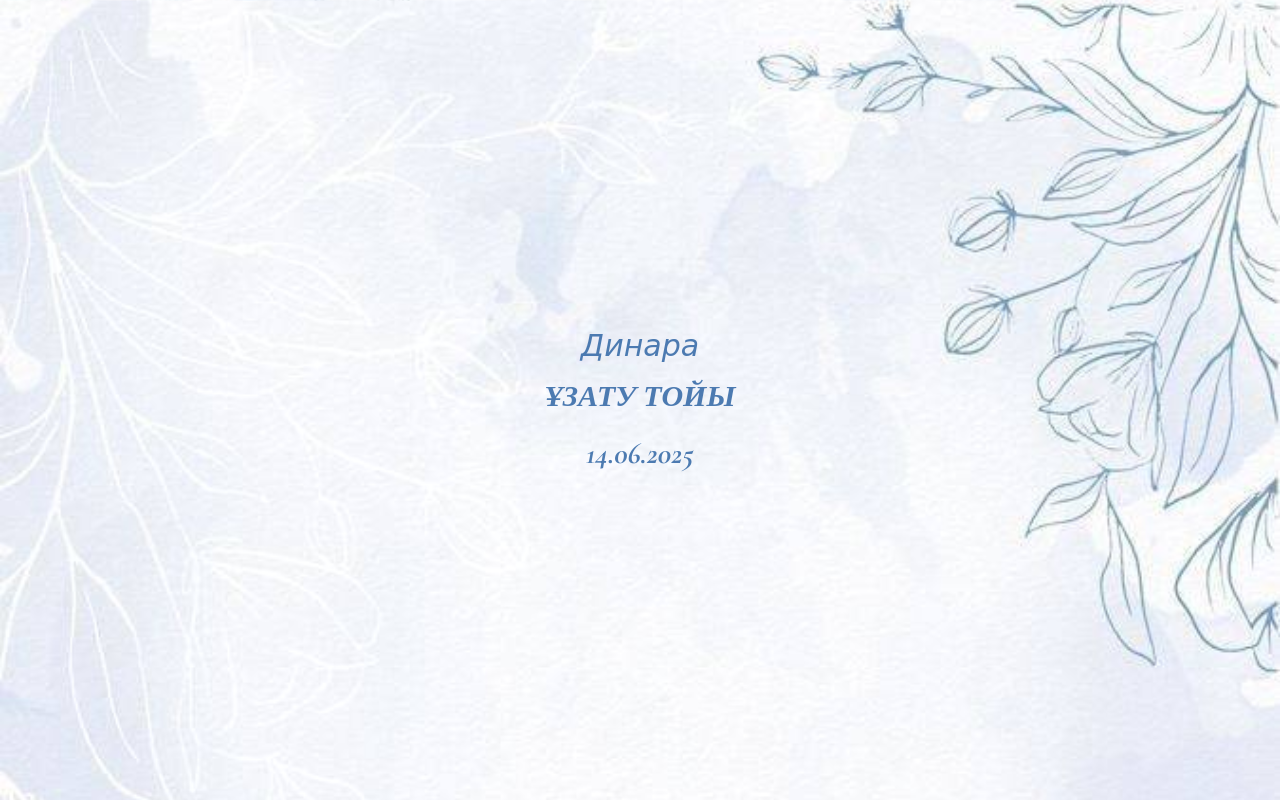
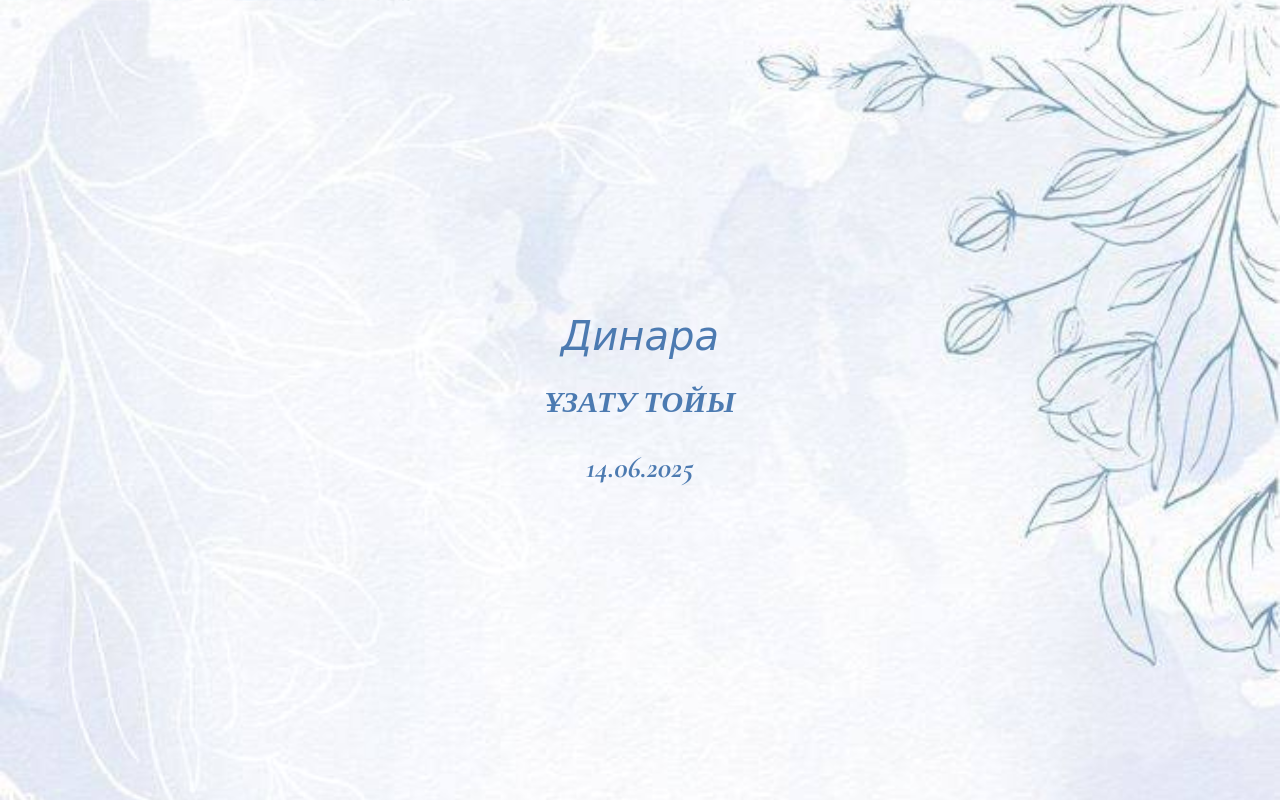
Before and after one commit to sanamash/wedding, a plain HTML site: page index.html in a window 1280 px wide. Shown: the top 800 px of the page. Drawn offline with nearby package versions, Linux system fonts and the light colour scheme; no server answers.

Commit message:
Add files via upload

```diff
--- a/index.html
+++ b/index.html
@@ -21,8 +21,8 @@
 
       body {
         font-family: "Cormorant Garamond", serif;
-        font-weight: 300;
-        font-size: 20px;
+        font-size: 1.25rem; /* например, базовый размер 20px, если 16px = 1rem */
+        line-height: 1.5;
         font-style: italic;
         background-image: url("background.jpg");
         background-size: cover;
@@ -35,9 +35,8 @@
 
       .special-font {
         font-family: "Pinyon Script", cursive;
+        font-size: 2em;
         font-weight: 500;
-        font-size: 1.5em;
-        font-style: bold;
       }
 
       .top-margin {
@@ -77,7 +76,6 @@
       p {
         margin: 10px 0;
         background: none;
-        font-weight: 700;
         word-break: break-word;
       }
 
```
